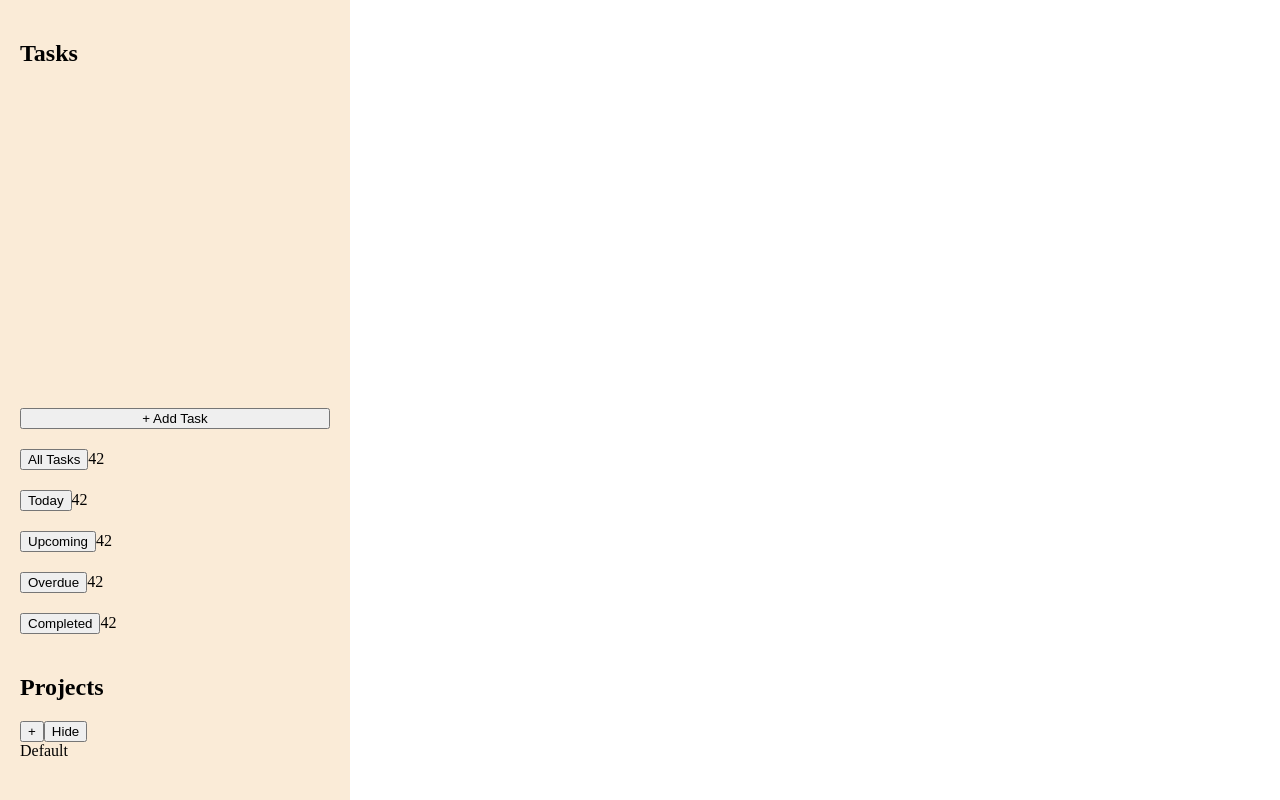
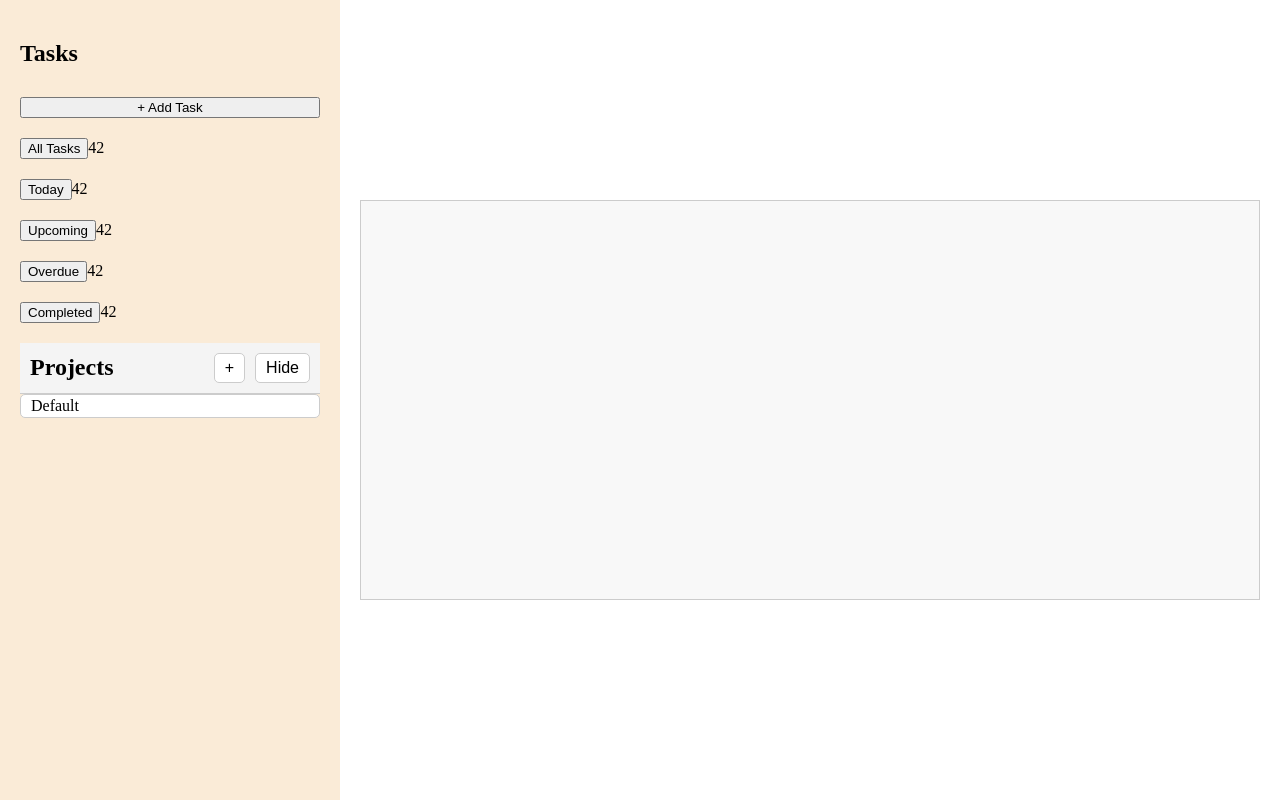
Before and after one commit to Graham4914/TodoApp, a website built with webpack: page src/index.html in a window 1280 px wide. Built offline with nearby package versions, Linux system fonts and the light colour scheme.

Commit message:
Implemented improvements to project selection and view updates in the main content area. Tasks are now correctly loaded from storage and displayed when a project tab is selected. Addressed issues with task addition after navigation between projects. Minor styling inconsistencies remain and require further refinement. The task addition error post-navigation is resolved with page refreshes but needs a permanent fix. Preparing for further debugging and UI consistency work

```diff
--- a/src/style.css
+++ b/src/style.css
@@ -23,6 +23,12 @@ html,body {
 
 .main-content {
     flex: 3;
+    display: flex;
+    flex-direction: column;
+    align-items: center;
+    justify-content: center;
+    padding: 20px;
+
 }
 
 .nav-button, .project-list-container, .add-task-button {
@@ -30,7 +36,7 @@ html,body {
 }
 
 .add-task-button {
-    margin-top: auto;
+    margin-top: 10px;
 }
 
 /* task form rules */
@@ -76,6 +82,17 @@ html,body {
     line-height: 1rem;
     overflow: hidden;
 }
+/* task list*/
+.tasks-container {
+    margin: 20px;
+    padding: 10px;
+    min-height: 400px;
+    min-width: 100%;
+    box-sizing: border-box;
+    border: 1px solid #ccc;
+    background-color: #f8f8f8;
+}
+
 
 /* Task detail modal rules*/
 .modal {
@@ -120,4 +137,52 @@ html,body {
     cursor: pointer;
 }
 
-/*And Task Form rules*/
+/*Project List Styles*/
+
+.project-header-container {
+    display: flex;
+    justify-content: space-between;
+    align-items: center;
+    padding:10px;
+    background-color: #f4f4f4;
+    border-bottom: 1px solid #ccc;
+}
+
+.projects-heading {
+    margin: 0;
+    font-size: 24px;
+}
+
+.project-controls {
+    display: flex;
+    gap: 10px;
+}
+
+.add-project-button, .toggle-projects-button {
+    padding: 5px 10px;
+    font-size: 16px;
+    cursor: pointer;
+    background-color: white;
+    border: 1px solid #ccc;
+    border-radius: 5px;
+}
+
+.add-project-button:hover, .toggle-projects-button:hover {
+    background-color: #e1e1e1;
+}
+
+.project-list {
+    display: flex;
+    flex-direction: column;
+    justify-content: center;
+    gap: 2px;
+}
+.project {
+    padding: 2px 10px;
+    font-size: 16px;
+    cursor: pointer;
+    background-color: white;
+    border: 1px solid #ccc;
+    border-radius: 5px;
+    gap: 2px;
+}
```
